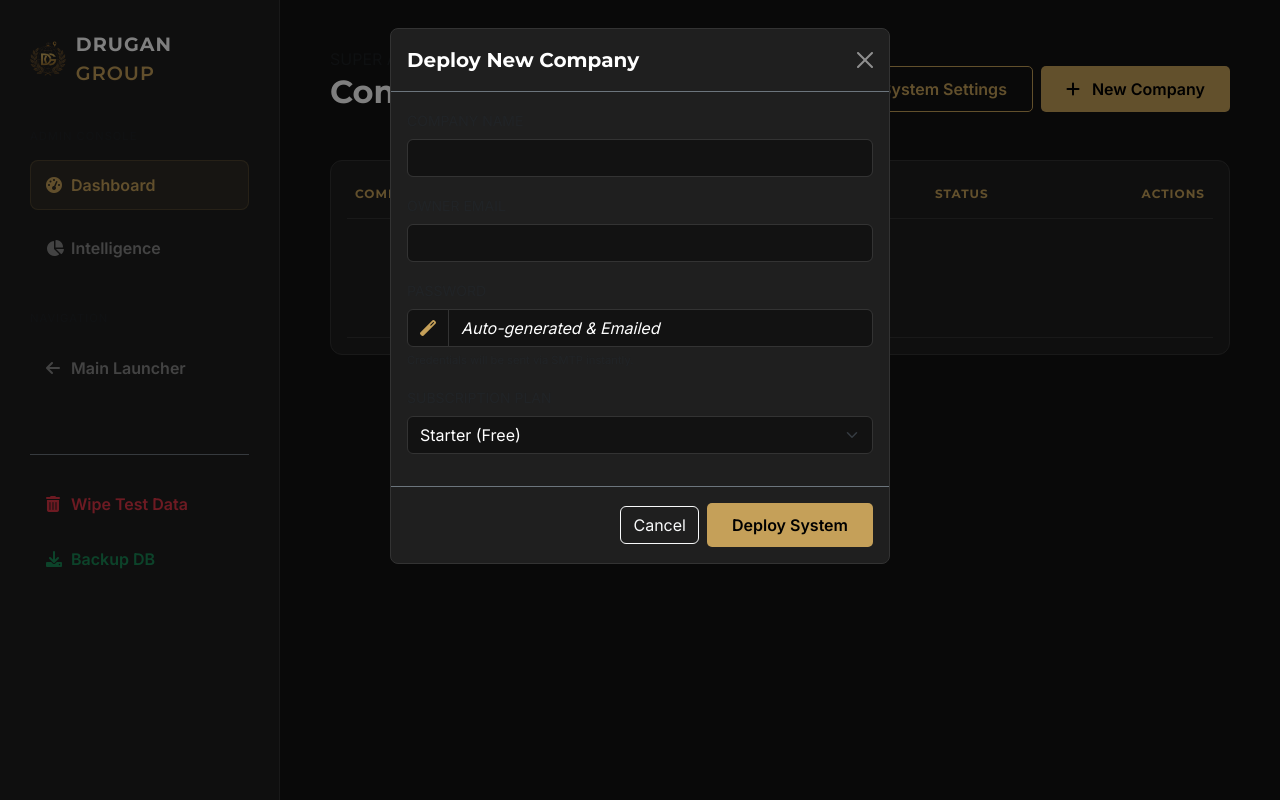
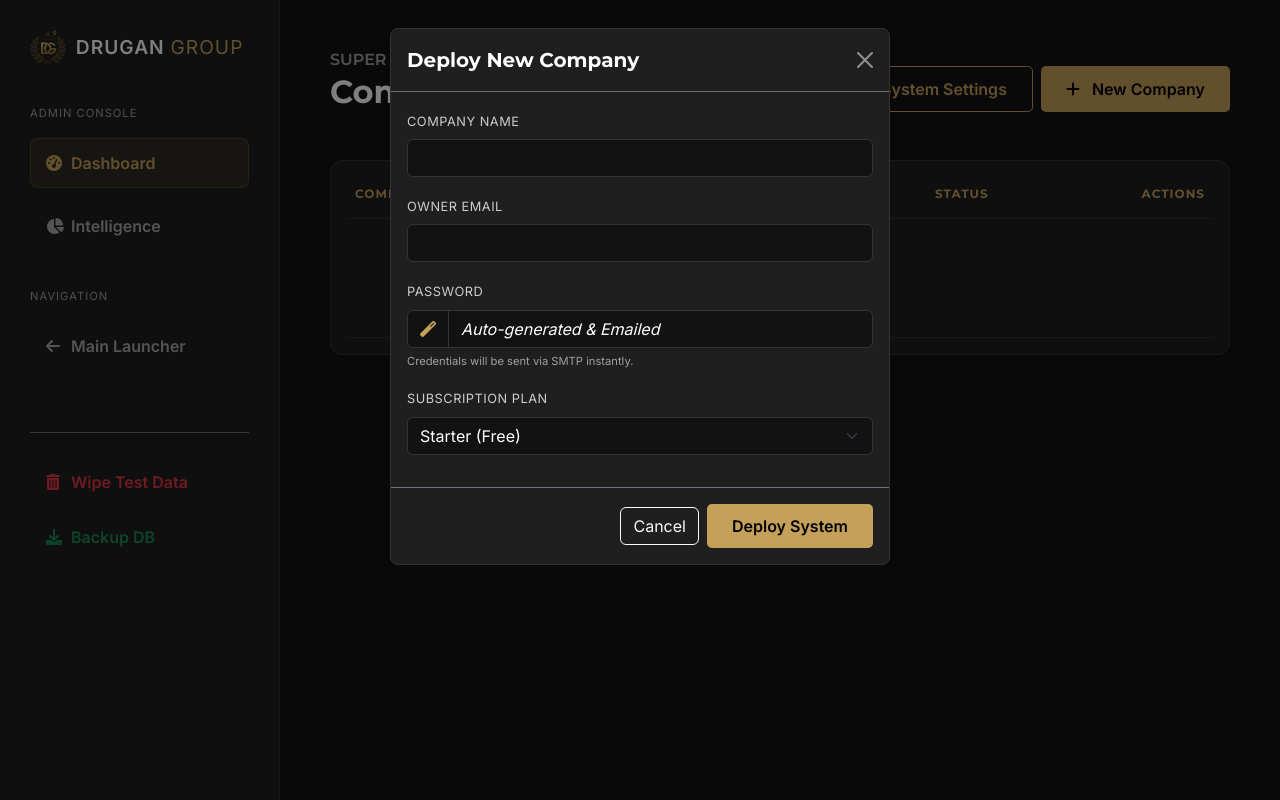
Before and after one commit to DruganGroup/DruganGroup-Website, a Flask app: page /super-admin in a window 1280 px wide, after a click on "New Company". Run offline with Flask 3, Linux system fonts and the light colour scheme; the visitor is signed in with stand-in values (Sample User, id 1); data that the repository does not hold is empty; some libraries are stand-ins or nearby versions.

Commit message:
Update super_admin.html

```diff
--- a/templates/super_admin.html
+++ b/templates/super_admin.html
@@ -17,15 +17,20 @@
             --border-light: #333;
         }
 
+        /* --- GLOBAL VISIBILITY FIXES --- */
         body {
             background-color: var(--bg-dark);
             color: var(--text-main);
             font-family: 'Inter', sans-serif;
         }
 
-        h1, h2, h3, h4, h5, .brand {
+        h1, h2, h3, h4, h5, h6, .h1, .h2, .h3, .h4, .h5, .h6 {
+            color: #ffffff !important;
             font-family: 'Montserrat', sans-serif;
         }
+
+        /* Make 'text-muted' readable on dark bg */
+        .text-muted { color: #a0a0a0 !important; }
 
         /* SIDEBAR */
         .sidebar {
@@ -55,7 +60,7 @@
             display: flex;
             align-items: center;
             padding: 12px 15px;
-            color: #888;
+            color: #aaa; /* Lighter grey for visibility */
             text-decoration: none;
             border-radius: 8px;
             margin-bottom: 5px;
@@ -74,7 +79,7 @@
 
         .content { margin-left: 280px; padding: 50px; }
 
-        /* GOLD BUTTON */
+        /* BUTTONS */
         .btn-gold {
             background: var(--primary-gold);
             color: #000;
@@ -90,7 +95,6 @@
             transform: translateY(-2px);
         }
 
-        /* SECONDARY BUTTON */
         .btn-outline-gold {
             border: 1px solid var(--primary-gold);
             color: var(--primary-gold);
@@ -105,7 +109,13 @@
             color: #fff;
         }
 
-        .card { background: var(--bg-panel); border: 1px solid var(--border-light); border-radius: 12px; }
+        /* CARD & TABLE FIXES */
+        .card {
+            background: var(--bg-panel);
+            border: 1px solid var(--border-light);
+            border-radius: 12px;
+            color: #e0e0e0; /* Ensure text inside cards is visible */
+        }
 
         .table-dark { --bs-table-bg: transparent; --bs-table-border-color: var(--border-light); }
         .table-dark th {
@@ -116,7 +126,12 @@
             padding-bottom: 15px;
             font-family: 'Montserrat', sans-serif;
         }
-        .table-dark td { vertical-align: middle; color: #ccc; font-size: 0.95rem; padding: 15px 10px; }
+        .table-dark td {
+            vertical-align: middle;
+            color: #e0e0e0 !important; /* Force table text to be light grey */
+            font-size: 0.95rem;
+            padding: 15px 10px;
+        }
 
         .comp-link { color: #fff; font-weight: 700; font-family: 'Montserrat', sans-serif; }
         .comp-link:hover { color: var(--primary-gold); }
@@ -137,7 +152,7 @@
             width: 32px; height: 32px;
             display: inline-flex; align-items: center; justify-content: center;
             border-radius: 6px;
-            background: #333; color: #888;
+            background: #333; color: #aaa;
             margin-left: 5px; transition: 0.2s;
         }
         .btn-icon:hover { color: #fff; background: #555; }
@@ -145,10 +160,21 @@
         .btn-icon.warning:hover { background: #f39c12; color: black; }
         .btn-icon.info:hover { background: var(--primary-gold); color: black; }
 
+        /* FORM INPUT VISIBILITY FIX */
         .form-control, .form-select, .input-group-text {
             background-color: #121212 !important;
             border-color: #333 !important;
-            color: #fff !important;
+            color: #ffffff !important; /* Force Input text white */
+        }
+        .form-control::placeholder {
+            color: #666 !important; /* Make placeholders visible grey */
+            opacity: 1;
+        }
+        .form-label {
+            color: #ccc !important; /* Make labels visible */
+            font-size: 0.8rem;
+            text-transform: uppercase;
+            letter-spacing: 0.5px;
         }
     </style>
 </head>
@@ -210,7 +236,7 @@
             {% if messages %}
                 <div class="alert alert-dark border-secondary shadow-lg mb-4 d-flex align-items-center">
                     <i class="fas fa-info-circle me-3" style="color: var(--primary-gold);"></i>
-                    <div>{{ messages[0] }}</div>
+                    <div style="color: white;">{{ messages[0] }}</div>
                 </div>
             {% endif %}
         {% endwith %}
@@ -238,7 +264,7 @@
                                 </div>
                                 <div>
                                     <a href="/super-admin/company/{{ c.id }}" class="comp-link">{{ c.name }}</a>
-                                    <div style="font-size: 0.75rem; color: #666; font-family: 'Inter';">{{ c.subdomain }}.tradecore.com</div>
+                                    <div style="font-size: 0.75rem; color: #aaa; font-family: 'Inter';">{{ c.subdomain }}.tradecore.com</div>
                                 </div>
                             </div>
                         </td>
@@ -295,15 +321,15 @@
                 <form method="POST">
                     <div class="modal-body">
                         <div class="mb-3">
-                            <label class="form-label text-muted small">COMPANY NAME</label>
+                            <label class="form-label">COMPANY NAME</label>
                             <input type="text" name="company_name" class="form-control" required>
                         </div>
                         <div class="mb-3">
-                            <label class="form-label text-muted small">OWNER EMAIL</label>
+                            <label class="form-label">OWNER EMAIL</label>
                             <input type="email" name="owner_email" class="form-control" required>
                         </div>
                         <div class="mb-3">
-                            <label class="form-label text-muted small">PASSWORD</label>
+                            <label class="form-label">PASSWORD</label>
                             <div class="input-group">
                                 <span class="input-group-text"><i class="fas fa-magic" style="color: var(--primary-gold);"></i></span>
                                 <input type="text" class="form-control text-muted" value="Auto-generated & Emailed" disabled readonly style="font-style: italic;">
@@ -313,7 +339,7 @@
                             </small>
                         </div>
                         <div class="mb-3">
-                            <label class="form-label text-muted small">SUBSCRIPTION PLAN</label>
+                            <label class="form-label">SUBSCRIPTION PLAN</label>
                             <select name="plan" class="form-select">
                                 <option value="Starter">Starter (Free)</option>
                                 <option value="Professional">Professional (£50/mo)</option>
@@ -342,7 +368,7 @@
 
                         <h6 class="text-warning mb-3 border-bottom border-secondary pb-2">Global Notifications</h6>
                         <div class="mb-4">
-                            <label class="form-label text-muted small">SYSTEM-WIDE ALERT MESSAGE</label>
+                            <label class="form-label">SYSTEM-WIDE ALERT MESSAGE</label>
                             <input type="text" name="global_alert" class="form-control" placeholder="e.g. System Maintenance Scheduled 10 PM..." value="{{ config.get('global_alert', '') }}">
                             <small class="text-muted">This message will appear on ALL client dashboards.</small>
                         </div>
@@ -350,19 +376,19 @@
                         <h6 class="text-primary mb-3 border-bottom border-secondary pb-2">SMTP Email Settings</h6>
                         <div class="row g-3">
                             <div class="col-md-8">
-                                <label class="form-label text-muted small">SMTP SERVER</label>
+                                <label class="form-label">SMTP SERVER</label>
                                 <input type="text" name="smtp_server" class="form-control" placeholder="smtp.gmail.com" value="{{ config.get('smtp_server', '') }}">
                             </div>
                             <div class="col-md-4">
-                                <label class="form-label text-muted small">PORT</label>
+                                <label class="form-label">PORT</label>
                                 <input type="text" name="smtp_port" class="form-control" placeholder="587" value="{{ config.get('smtp_port', '587') }}">
                             </div>
                             <div class="col-md-6">
-                                <label class="form-label text-muted small">EMAIL ADDRESS</label>
+                                <label class="form-label">EMAIL ADDRESS</label>
                                 <input type="email" name="smtp_email" class="form-control" placeholder="admin@domain.com" value="{{ config.get('smtp_email', '') }}">
                             </div>
                             <div class="col-md-6">
-                                <label class="form-label text-muted small">PASSWORD / APP KEY</label>
+                                <label class="form-label">PASSWORD / APP KEY</label>
                                 <input type="password" name="smtp_password" class="form-control" value="{{ config.get('smtp_password', '') }}">
                             </div>
                         </div>
```
